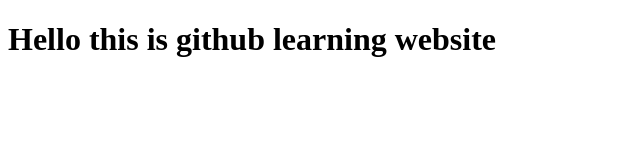
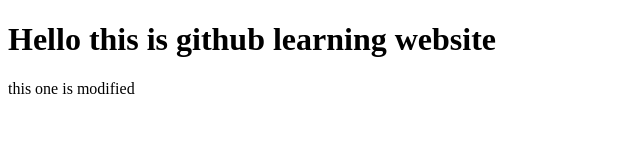
Before and after one commit to Tanmoybhow/Story2, a plain HTML site: page index.html in a window 1280 px wide. Shown: the whole page, without its empty margins (0-640 px from the left). Drawn offline with Linux system fonts and the light colour scheme.

Commit message:
this is v2 complated

```diff
--- a/index.html
+++ b/index.html
@@ -7,5 +7,6 @@
 </head>
 <body>
     <h1>Hello this is github learning website</h1>
+    <p>this one is modified</p>
 </body>
 </html>
```
